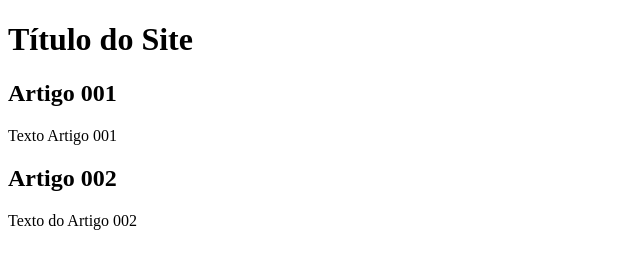
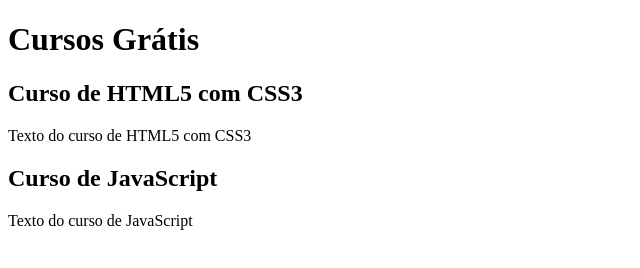
Before and after one commit to rsmonteiro2021/projeto_site, a plain HTML site: page index.html in a window 1280 px wide. Shown: the whole page, without its empty margins (0-640 px from the left). Drawn offline with Linux system fonts and the light colour scheme.

Commit message:
Comecei a escrever o conteudo

```diff
--- a/index.html
+++ b/index.html
@@ -8,15 +8,15 @@
 <body>
 	<main>
 		<header>
-			<h1>Título do Site</h1>
+			<h1>Cursos Grátis</h1>
 		</header>
 		<article>
-			<h2>Artigo 001</h2>
-			<p>Texto Artigo 001</p>
+			<h2>Curso de HTML5 com CSS3</h2>
+			<p>Texto do curso de HTML5 com CSS3</p>
 		</article>
 		<article>
-			<h2>Artigo 002</h2>
-			<p>Texto do Artigo 002</p>
+			<h2>Curso de JavaScript</h2>
+			<p>Texto do curso de JavaScript</p>
 		</article>
 	</main>
 </body>
```
